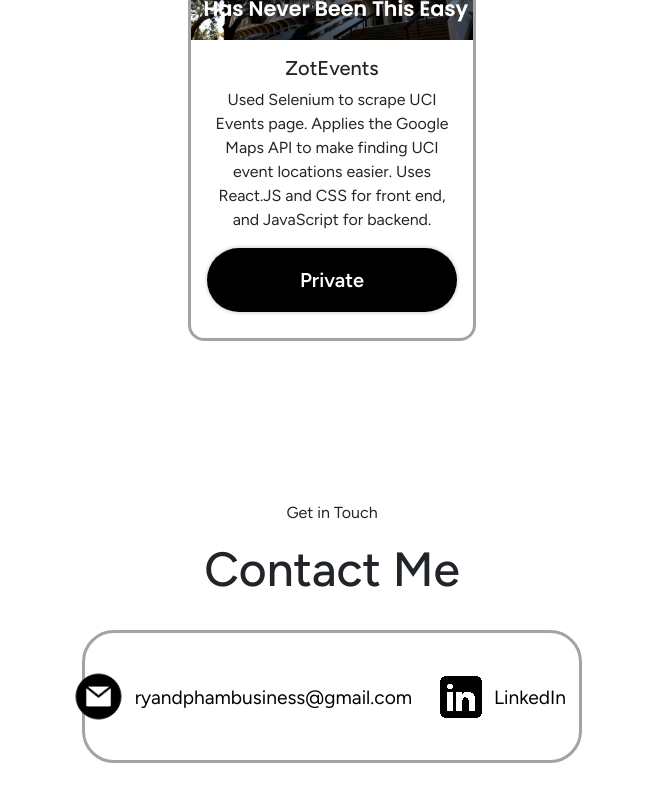
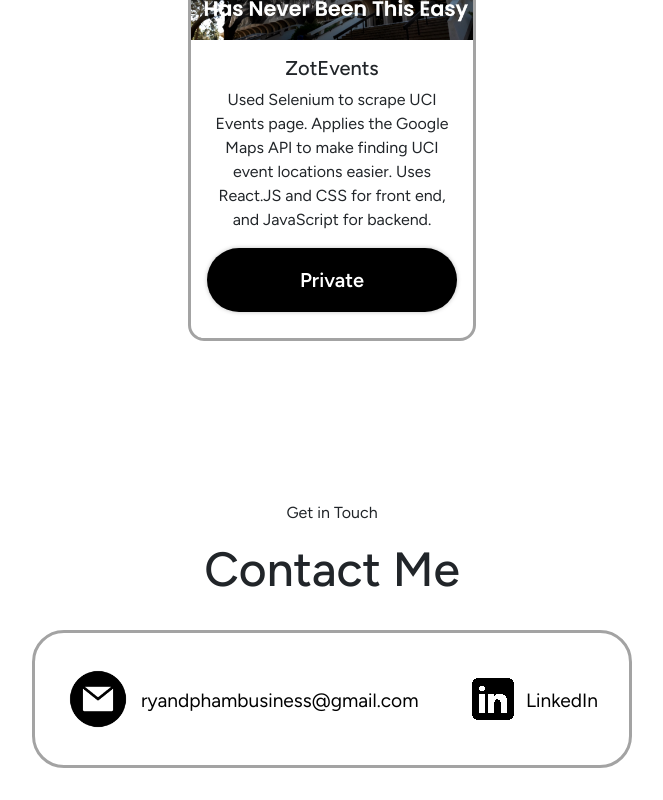
Before and after one commit to ryanpham17/portfolio, a React (Vite) app: page / in a window 1280 px wide. Shown: the part 3462-4262 px from the top of the page, without its empty margins (308-971 px from the left). Built offline with nearby package versions, Linux system fonts and the light colour scheme; a web font is replaced by a local one.

Commit message:
eddited contact box width

```diff
--- a/src/components/Contact/Contact.module.css
+++ b/src/components/Contact/Contact.module.css
@@ -29,7 +29,7 @@
     background: (250, 250, 250);
     margin: 2rem auto;
     padding: 0.3rem;
-    width: 500px;
+    width: 600px;
 }
 
 .contactContainer {
```
